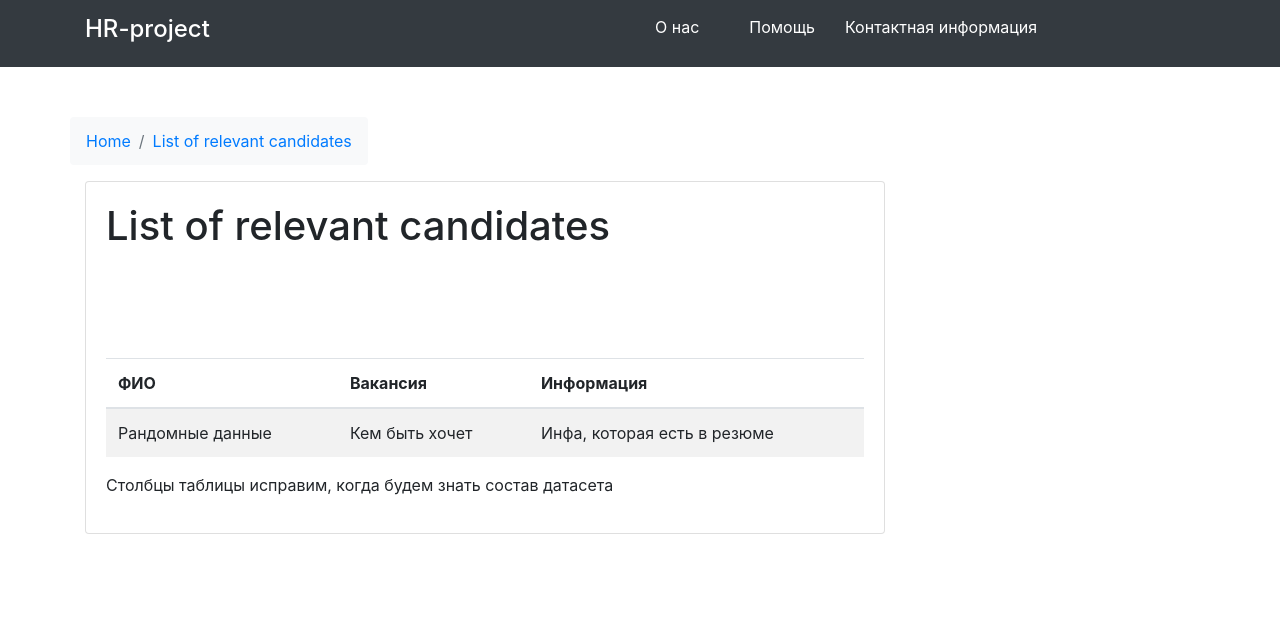
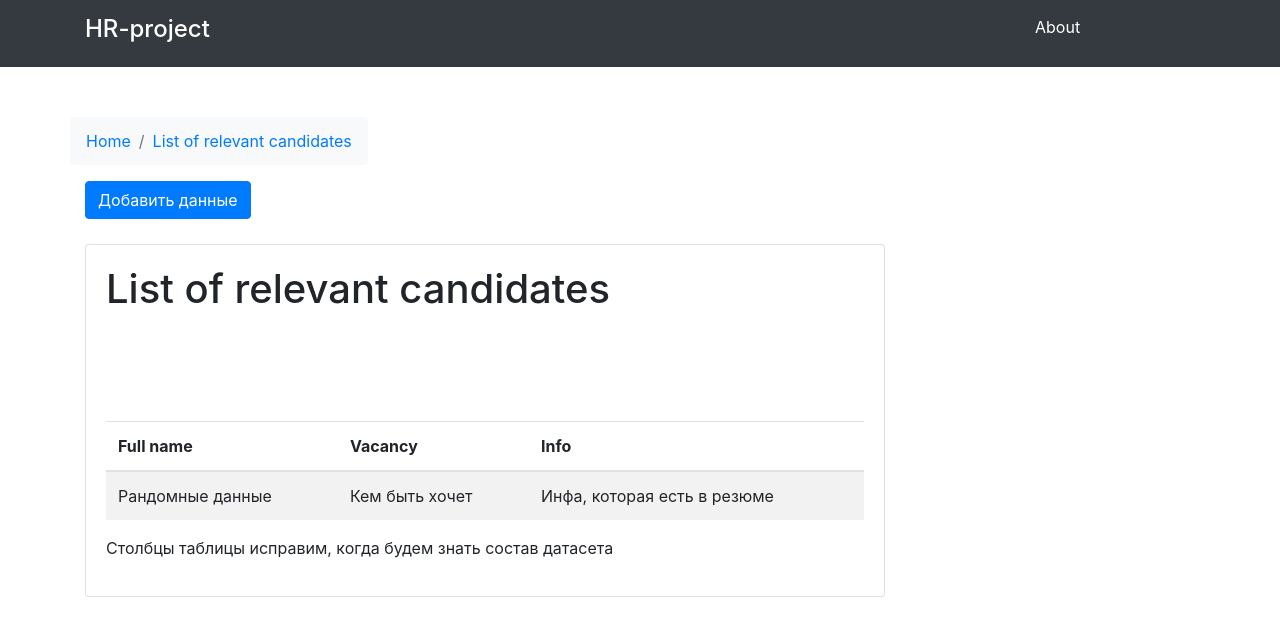
Before and after one commit to oneofrice/projectHR, a Django app: template django/templates/n_f_list.html in a window 1280 px wide. Shown: the top 636 px of the page. Run offline with Django 4.2, Linux system fonts and the light colour scheme; the template is opened without the code that fills it, so the values that code supplies are empty; some libraries are stand-ins or nearby versions.

Commit message:
Модальное окно, английский
Добавил модальное окно для добавления информации и перевёл всё на английский(у нас данные англоязычные)

```diff
--- a/django/templates/n_f_list.html
+++ b/django/templates/n_f_list.html
@@ -15,35 +15,15 @@
     <div class="container">
 
       <div class="row" style=" margin-top: 15px; margin-bottom: 15px;">
-        <div class="col-6 text-white">
+        <div class="col-10 text-white">
           <strong>
             <h4>HR-project</h4>
           </strong>
         </div>
         <div class="col text-white">
-          О нас
-        </div>
-        <div class="col text-white">
-          Помощь
-        </div>
-        <div class="col-4 text-white">
-          Контактная информация
+          About
         </div>
       </div>
-        <!-- <ul class="nav justify-content-center" >
-            <li class="nav-item ">
-                <a class="nav-link" >HR-project</a>
-
-            </li>
-
-            <li class="nav-item location_menu" ><a class="nav-link btncity" href="#">О нас</a></li>
-
-
-
-              <li class="nav-item location_ur_faces"><a class="nav-link btncity" href="#">Помощь</a></li>
-
-              <li class="nav-item location_dns"><a class="nav-link btncity" href="#">Контактная информация</a></li>
-          </ul> -->
       </div>
     </nav>
   </div>
@@ -66,6 +46,46 @@
         </div>
     </div>
 
+
+      <!--     Button trigger modal -->
+      <button style="margin-bottom: 25px;" type="button" class="btn btn-primary" data-toggle="modal" data-target="#exampleModal">
+        Добавить данные
+      </button>
+
+      <!-- Modal -->
+      <div class="modal fade" id="exampleModal" tabindex="-1" role="dialog" aria-labelledby="exampleModalLabel" aria-hidden="true">
+        <div class="modal-dialog" role="document">
+          <div class="modal-content">
+            <div class="modal-header">
+              <h5 class="modal-title" id="exampleModalLabel">Modal title</h5>
+              <button type="button" class="close" data-dismiss="modal" aria-label="Close">
+                <span aria-hidden="true">&times;</span>
+              </button>
+            </div>
+            <div class="modal-body">
+              <form>
+                <div class="form-group">
+                  <label for="formGroupExampleInput">Full name</label>
+                  <input type="text" name="full_name" class="form-control" id="formGroupExampleInput" placeholder="Example input placeholder">
+                </div>
+                <div class="form-group">
+                  <label for="formGroupExampleInput2">Vacancy</label>
+                  <input type="text" name="vacancy" class="form-control" id="formGroupExampleInput1" placeholder="Another input placeholder">
+                </div>
+                <div class="form-group">
+                  <label for="formGroupExampleInput2">Info</label>
+                  <input type="text" name="info" class="form-control" id="formGroupExampleInput2" placeholder="Another input placeholder">
+                </div>
+              </form>
+            </div>
+            <div class="modal-footer">
+              <button type="button" class="btn btn-danger" data-dismiss="modal">Cancel</button>
+              <button type="button" class="btn btn-primary">Add</button>
+            </div>
+          </div>
+        </div>
+      </div>
+
       <div class="row">
         <div class="col">
           <div class=" multi-collapse" id="multiCollapseExample1">
@@ -75,9 +95,9 @@
               <table class="table table-striped" style="margin-top: 100px;">
                 <thead>
                   <tr>
-                    <th scope="col">ФИО</th>
-                    <th scope="col">Вакансия</th>
-                    <th scope="col">Информация</th>
+                    <th scope="col">Full name</th>
+                    <th scope="col">Vacancy</th>
+                    <th scope="col">Info</th>
                   </tr>
                 </thead>
                 <tbody>
```
Also changed, not shown: django/templates/f_list.html (+47 -117 lines).
